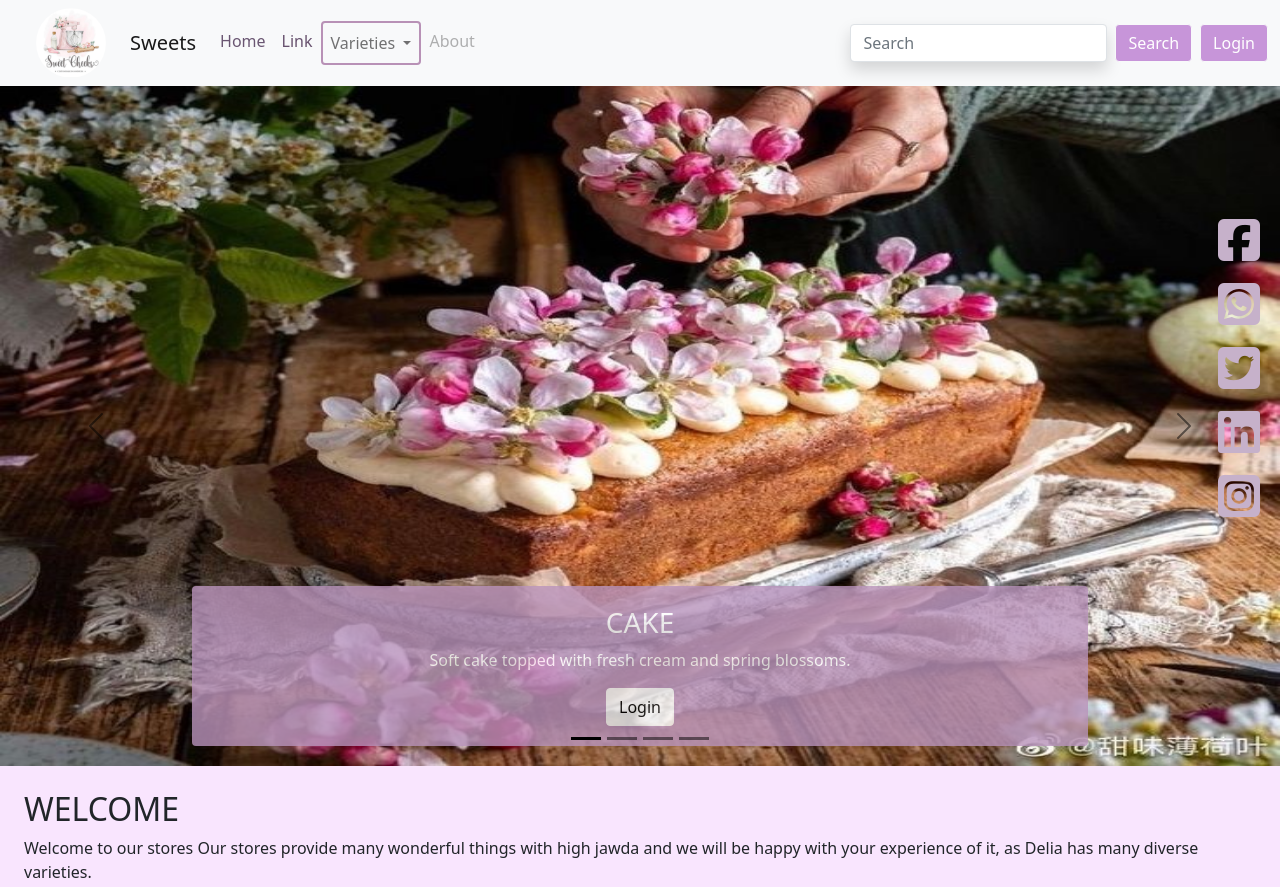
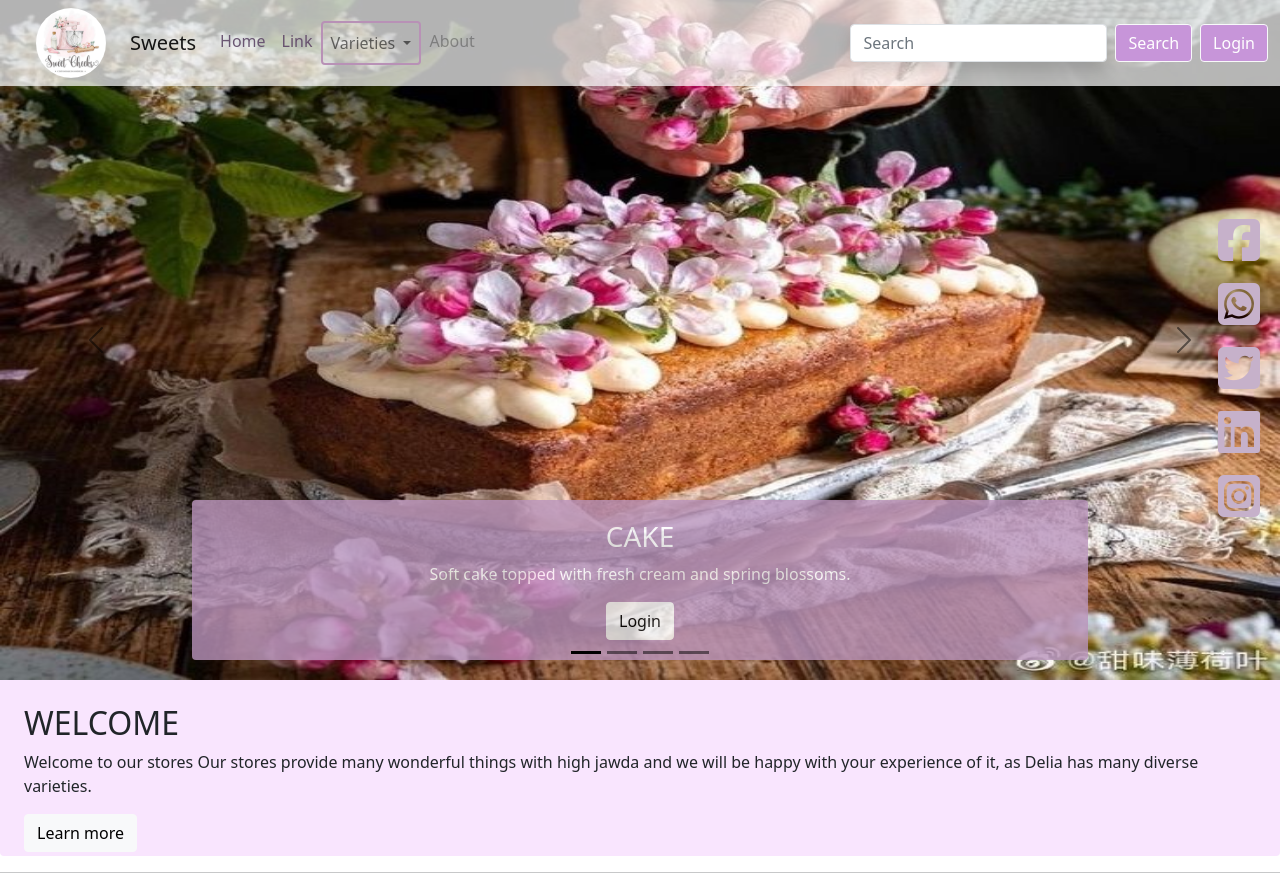
Before and after one commit to salma01202/bootstrap-project, a plain HTML site: page index.html in a window 1280 px wide. Shown: the top 887 px of the page. Drawn offline with Linux system fonts and the light colour scheme.

Commit message:
Add files via upload

```diff
--- a/css/style.css
+++ b/css/style.css
@@ -10,9 +10,12 @@
  background-color: rgb(255, 179, 249);
  opacity: 0.6;
 }
+.navbar {
+  background-color: rgba(255, 255, 255, 0.7) !important;
+}
+
 .header-actions .btn:hover{
   background-color:rgb(207, 172, 207)!important;
-
 }
 .modal-footer .btn{
   background-color: rgb(181, 114, 181);
--- a/index.html
+++ b/index.html
@@ -11,7 +11,7 @@
     </head>
     <body>
         <!-- navbar -->
-        <nav class="navbar navbar-expand-lg navbar-light bg-light">
+        <nav class="navbar navbar-expand-lg navbar-light bg-light fixed-top">
             <div class="container-fluid">
                 <img src="images/logo.jpg" class="rounded-circle mx-4" width="70px" height="70px" alt="">
               <a class="navbar-brand" href="#">Sweets</a>
```
